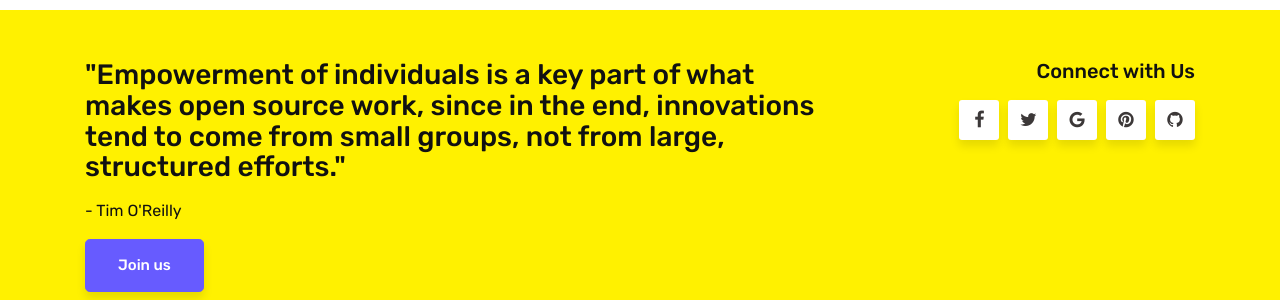
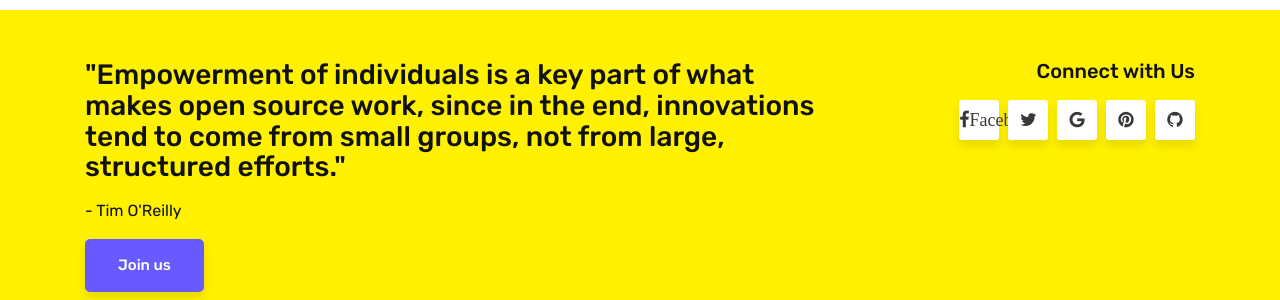
Before and after one commit to glugmvit/glugmvit.github.io, a Jekyll site: the page built from index.html, in a window 1280 px wide and 900 px high, scrolled down 2004 px. Shown: the part 149-449 px from the top of the window. Built offline with Jekyll 4.4.1, drawn with Linux system fonts in a browser that asks for light colours; the list of posts is cut into pages by our own code; comment, search, counter and statistics services are not loaded.

```diff
--- a/_layouts/default.html
+++ b/_layouts/default.html
@@ -134,7 +134,7 @@
                 </div>
                 <div class="col-md-4 text-right footersocial">
                     <h5>Connect with Us</h5>
-                    <i class="fa fa-facebook"></i>
+                    <i class="fa fa-facebook">Facebook</i>
                     <i class="fa fa-twitter"></i>
                     <i class="fa fa-google"></i>
                     <i class="fa fa-pinterest"></i>
```
